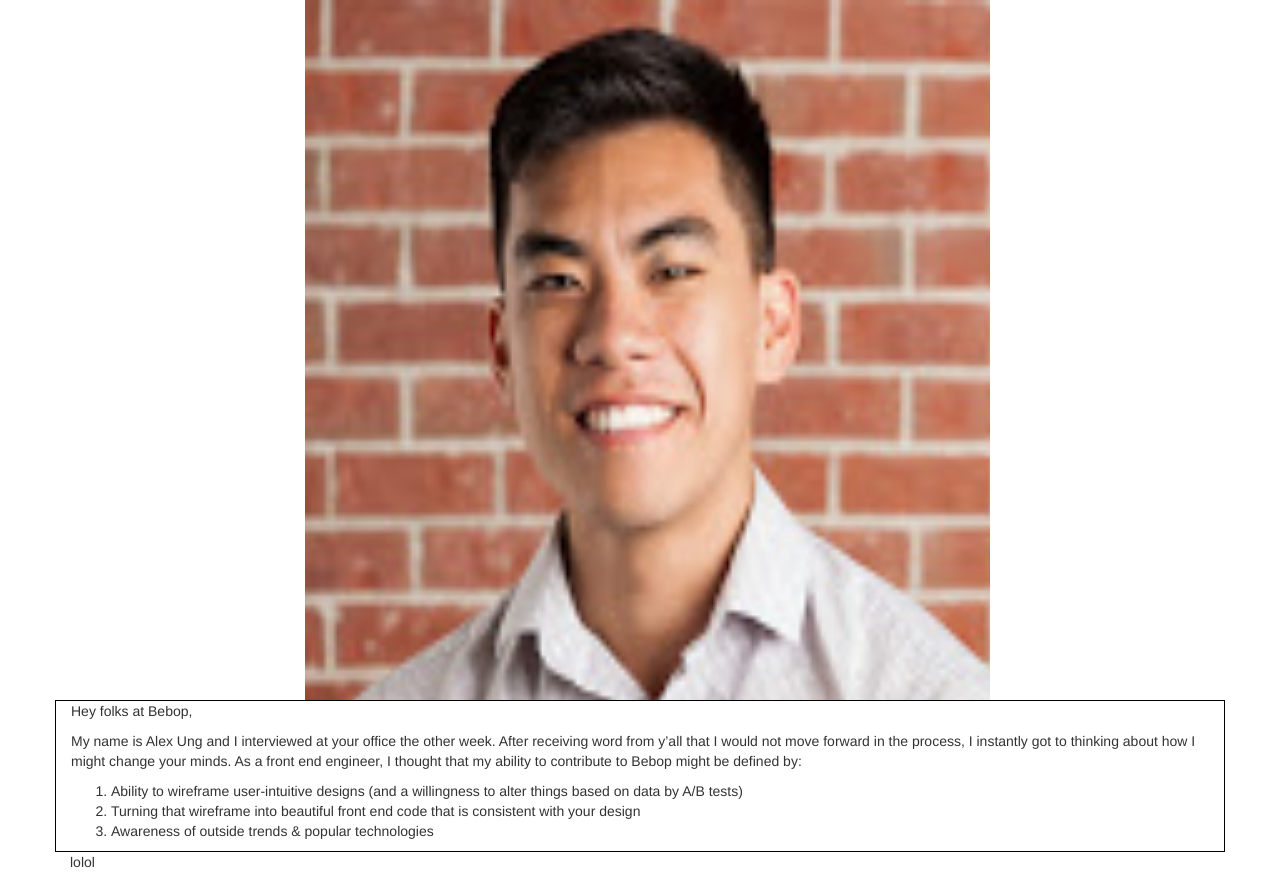
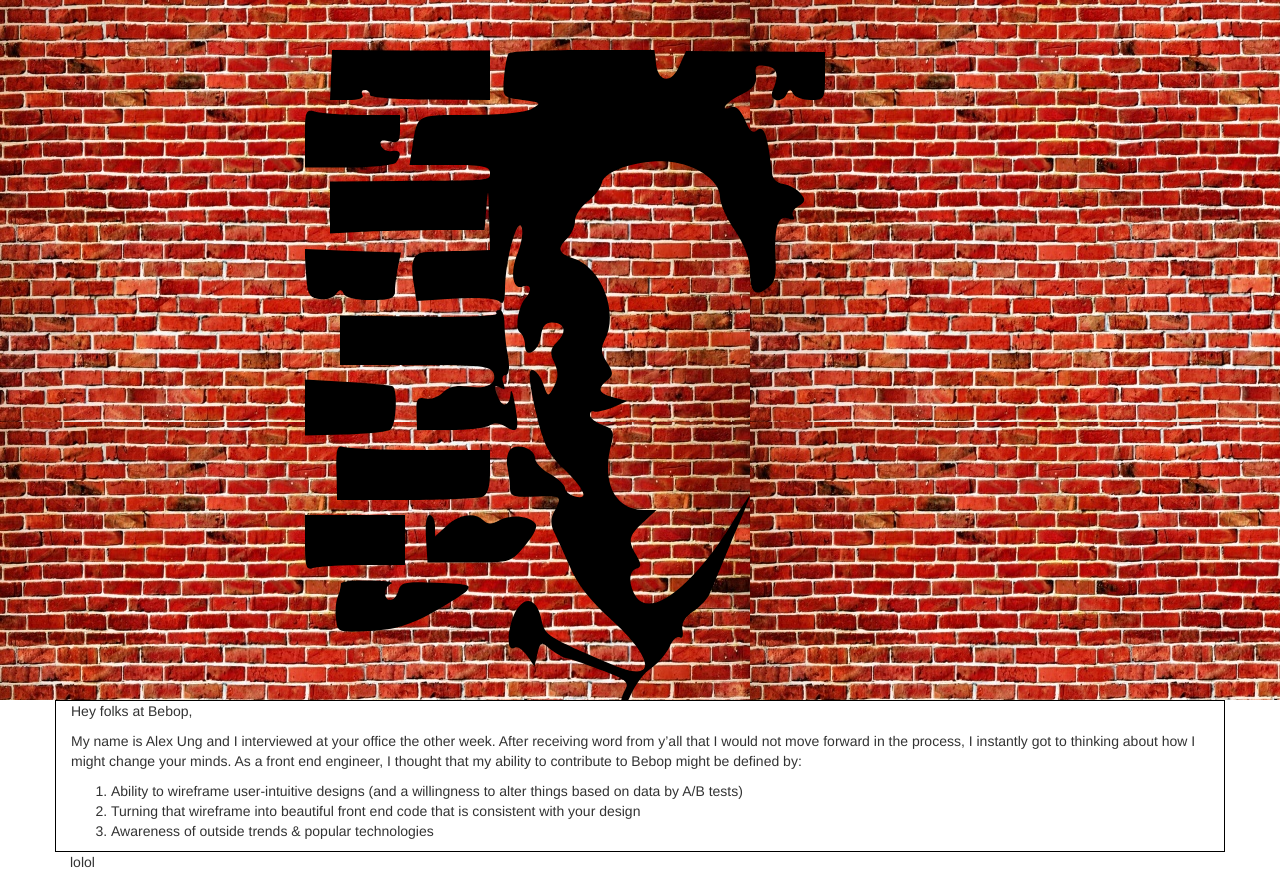
Before and after one commit to alexungbebop/alexungbebop.github.io, a plain HTML site: page index.html in a window 1280 px wide. Drawn offline with Linux system fonts and the light colour scheme.

Commit message:
replace jpg with an svg

```diff
--- a/index.html
+++ b/index.html
@@ -9,8 +9,10 @@
   </head>
 
   <body>
-    <div id="port" class="container">
-      <img class="parallax-layer alex-img" src="imgs/alexUng.jpg"></img>
+    <div class="background-img">
+      <div id="port" class="container">
+        <img class="parallax-layer alex-img" src="imgs/alexUng.svg"></img>
+      </div>
     </div>
     <main class="container test-box">
       <p>Hey folks at Bebop,</p>
--- a/scss/input.scss
+++ b/scss/input.scss
@@ -2,17 +2,22 @@
   border: thin solid #000;
 }
 
-.alex-img {
-  width: 700px;
-  height: 800px;
-  background-image:url('imgs/alexUng.jpg');
+.background-img {
+  background-image: url('../imgs/red-brick-background.jpg');
+  width: 100%;
+  height: 700px;
 }
 
 #port {
   position: relative;
   overflow: hidden;
   width: 700px;
-  height: 700px;
+  height: 700px;// must have smaller height than the image
+}
+
+.alex-img {
+  width: 700px;
+  height: 800px;// must have a bigger height than the viewport
 }
 
 .parallax-layer {
```
Also changed, not shown: imgs/alexUng.svg (added), imgs/red-brick-background.jpg (added), scss/output.css, 1 other file.
